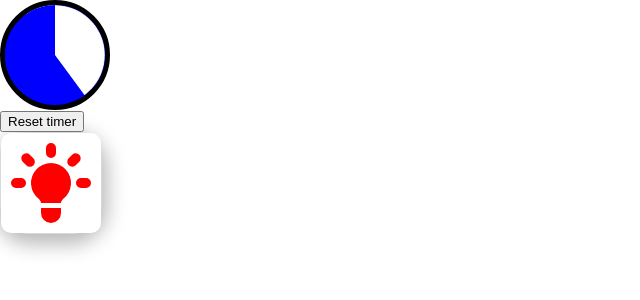
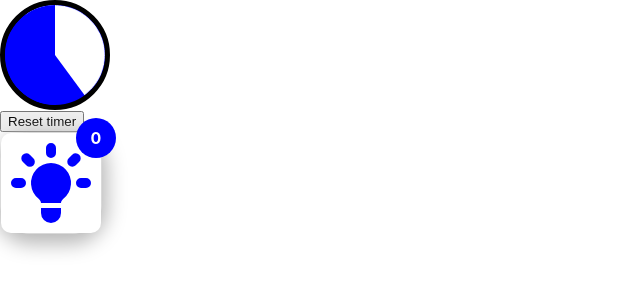
Before and after one commit to Suz8a/word-project, a React (Create React App) app: page / in a window 1280 px wide. Shown: the top 300 px of the page, without its empty margins (0-640 px from the left). Built offline with nearby package versions, Linux system fonts and the light colour scheme.

Commit message:
added notificationButton component and removed unnecessary braces

```diff
--- a/src/components/notification-button/index.tsx
+++ b/src/components/notification-button/index.tsx
@@ -2,17 +2,41 @@ import React from "react";
 import Card from "../../elements/card";
 import { HiLightBulb } from "react-icons/hi";
 import Button from "../../elements/button";
+import Text from "../../elements/text";
+import { StyledCircle } from "./styled";
 
-function NotificationButton() {
+type NotificationButtonProps = {
+  size: string;
+  backgroundColor: string;
+  iconColor: string;
+  circleColor: string;
+  textColor: string;
+  disabled?: boolean;
+  onClick: () => void;
+};
+
+function NotificationButton({
+  size,
+  backgroundColor,
+  iconColor,
+  circleColor,
+  textColor,
+  disabled,
+  onClick,
+}: NotificationButtonProps) {
   return (
-    <Card width={"100px"} height={"100px"} padding={"0px"}>
+    <Card width={size} height={size} padding="0px">
       <Button
-        backgroundColor={"white"}
+        disabled={disabled}
+        backgroundColor={backgroundColor}
         width={"100%"}
         height={"100%"}
-        onClick={() => {}}
+        onClick={onClick}
       >
-        <HiLightBulb color={"red"} size={"100%"} />
+        <HiLightBulb color={iconColor} size="100%" />
+        <StyledCircle size="40%" backgroundColor={circleColor}>
+          <Text text="0" fontWeight="bold" color={textColor} />
+        </StyledCircle>
       </Button>
     </Card>
   );
--- a/src/components/notification-button/styled.ts
+++ b/src/components/notification-button/styled.ts
@@ -1,6 +1,13 @@
 import styled from "styled-components";
+import Circle from "../../elements/circle";
 
-export const Container = styled.div`
-  width: 100px;
-  height: 100px;
+type StyledCircleProps = {
+  backgroundColor: string;
+};
+
+export const StyledCircle = styled(Circle)<StyledCircleProps>`
+  ${({ backgroundColor }) => `background-color: ${backgroundColor};`}
+  position: absolute;
+  top: -15%;
+  right: -15%;
 `;
--- a/src/components/panel/index.tsx
+++ b/src/components/panel/index.tsx
@@ -13,9 +13,9 @@ type PanelProps = {
 function Panel({ title, content, titleColor, contentColor }: PanelProps) {
   return (
     <PanelContainer>
-      <Text text={title} color={titleColor} fontWeight={"bold"} />
-      <Container width={"100%"} height={"20px"}>
-        <Text text={content} color={contentColor} fontWeight={"bold"} />
+      <Text text={title} color={titleColor} fontWeight="bold" />
+      <Container width="100%" height="20px">
+        <Text text={content} color={contentColor} fontWeight="bold" />
       </Container>
     </PanelContainer>
   );
--- a/src/elements/card/styled.ts
+++ b/src/elements/card/styled.ts
@@ -11,6 +11,7 @@ type ContainerProps = {
 export const Container = styled.div<ContainerProps>`
   border: 1px solid #d9d9d9;
   box-shadow: 0px 5px 20px 5px #b7b7b7;
+  position: relative;
   ${({ width, height, borderRadius, padding, backgroundColor }) => {
     return "".concat(
       `width:${width};`,
--- a/src/elements/circle/index.tsx
+++ b/src/elements/circle/index.tsx
@@ -2,21 +2,15 @@ import React, { ReactNode } from "react";
 import { ColorCircle } from "./styled";
 
 type CircleProps = {
-  width: string;
-  height: string;
+  size: string;
   color?: string;
   children?: ReactNode;
   className?: string;
 };
 
-function Circle({ width, height, color, children, className }: CircleProps) {
+function Circle({ size, color, children, className }: CircleProps) {
   return (
-    <ColorCircle
-      className={className}
-      width={width}
-      height={height}
-      color={color}
-    >
+    <ColorCircle className={className} width={size} height={size} color={color}>
       {children}
     </ColorCircle>
   );
--- a/src/pages/menu-page/index.tsx
+++ b/src/pages/menu-page/index.tsx
@@ -19,7 +19,14 @@ function MenuPage() {
         color={"blue"}
       />
       <button onClick={() => changeFlag()}>Reset timer</button>
-      <NotificationButton />
+      <NotificationButton
+        size="100px"
+        backgroundColor="white"
+        iconColor="blue"
+        circleColor="blue"
+        textColor="white"
+        onClick={() => {}}
+      />
     </div>
   );
 }
```
